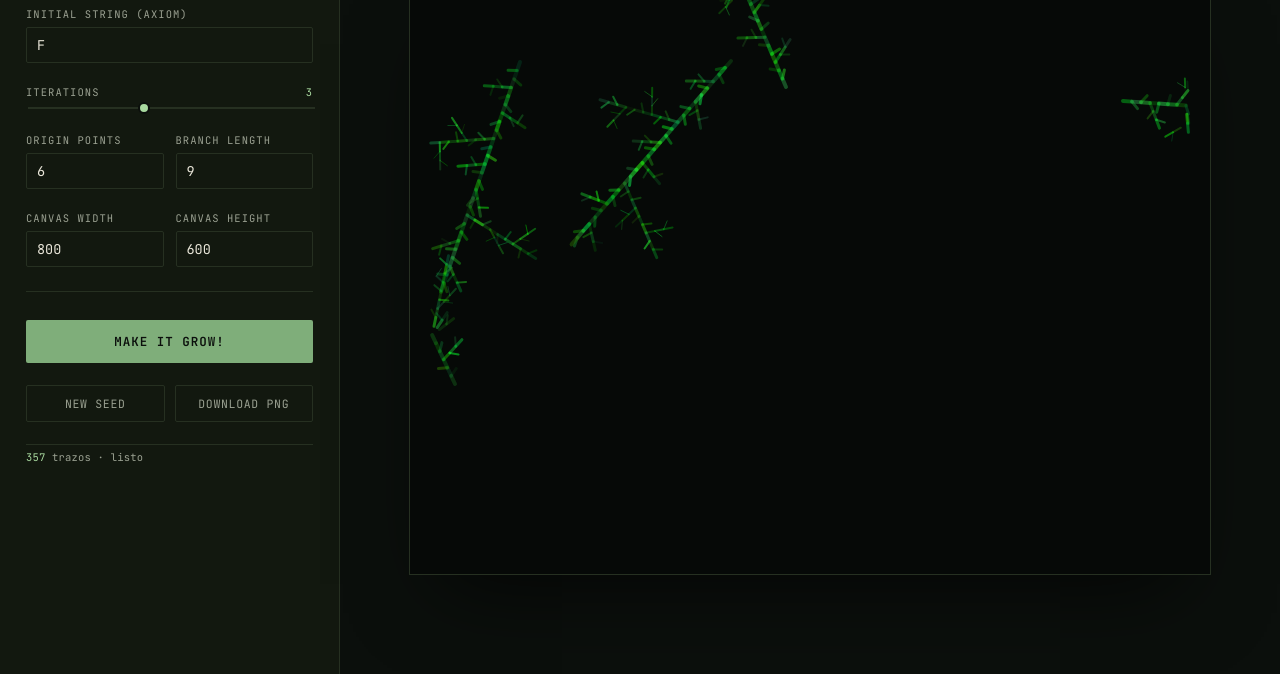
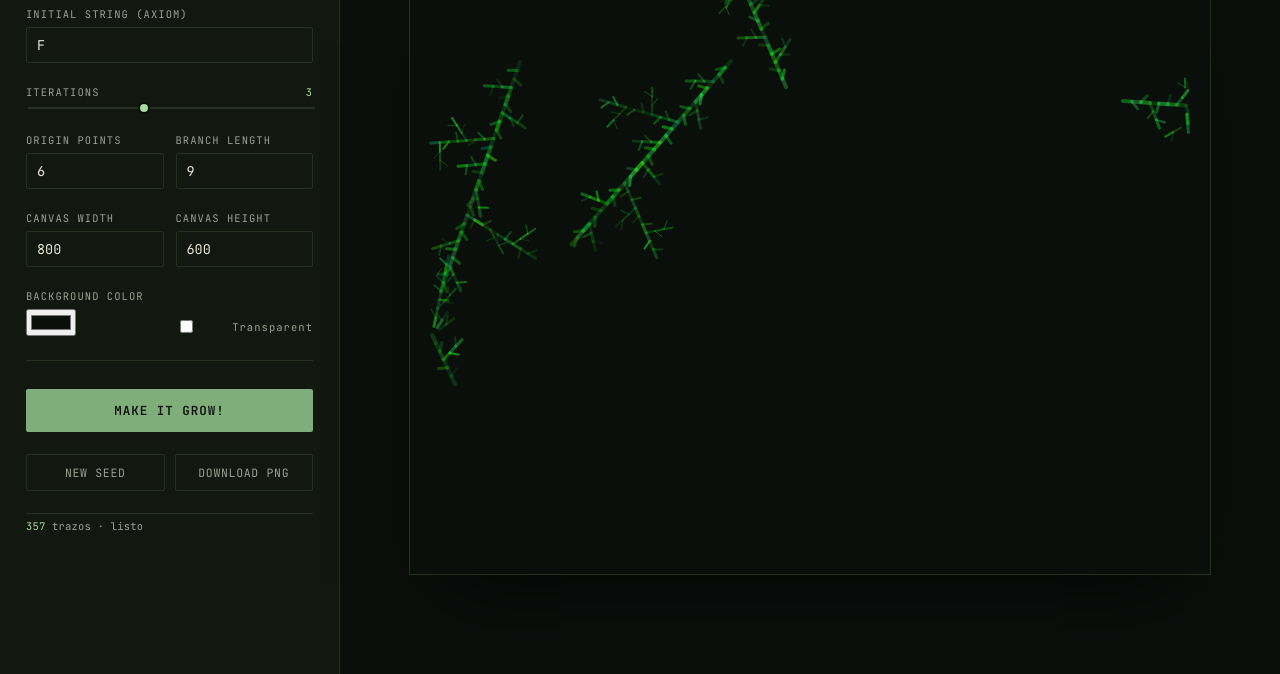
Before and after one commit to asierpernias/Arboraje, a plain HTML site: page index.html in a window 1280 px wide. Both pictures are taken after a click on the button "MAKE IT GROW!". Shown: the part 126-800 px from the top of the page. Drawn offline with Linux system fonts and the light colour scheme.

Commit message:
FInal? i hope

```diff
--- a/index.html
+++ b/index.html
@@ -45,6 +45,19 @@
             </div>
         </div>
 
+        <div class="row2">
+            <div class="field">
+                <label>Background color</label>
+                <input type="color" id="bgColor" value="#0b0f0c">
+            </div>
+            <div class="field" style="justify-content:flex-end;">
+                <label style="flex-direction:row; align-items:center; gap:8px; text-transform:none;">
+                    <input type="checkbox" id="transparentBg" style="width:auto;">
+                    Transparent
+                </label>
+            </div>
+        </div>
+
         <div class="divider"></div>
 
         <button class="grow-btn" id="growBtn">Make it grow!</button>
--- a/script.js
+++ b/script.js
@@ -86,9 +86,21 @@
     }
 
     function renderLines(allLines, width, height){
-        canvas.width = width;
-        canvas.height = height;
+        const dpr = window.devicePixelRatio || 1;
+        canvas.width = width * dpr;
+        canvas.height = height * dpr;
+        canvas.style.width = width + 'px';
+        canvas.style.height = height + 'px';
+        ctx.setTransform(dpr, 0, 0, dpr, 0, 0);
+
         ctx.clearRect(0, 0, width, height);
+
+        const transparent = $('transparentBg').checked;
+        if (!transparent){
+            ctx.fillStyle = $('bgColor').value;
+            ctx.fillRect(0, 0, width, height);
+        }
+
         ctx.lineCap = 'round';
 
         const batchSize = Math.max(4, Math.ceil(allLines.length / 220));
@@ -163,6 +175,15 @@
         link.click();
     });
 
-    canvas.width = parseInt($('width').value, 10);
-    canvas.height = parseInt($('height').value, 10);
+
+    (function initCanvasSize(){
+        const dpr = window.devicePixelRatio || 1;
+        const w = parseInt($('width').value, 10);
+        const h = parseInt($('height').value, 10);
+        canvas.width = w * dpr;
+        canvas.height = h * dpr;
+        canvas.style.width = w + 'px';
+        canvas.style.height = h + 'px';
+        ctx.setTransform(dpr, 0, 0, dpr, 0, 0);
+    })();
 })();
```
